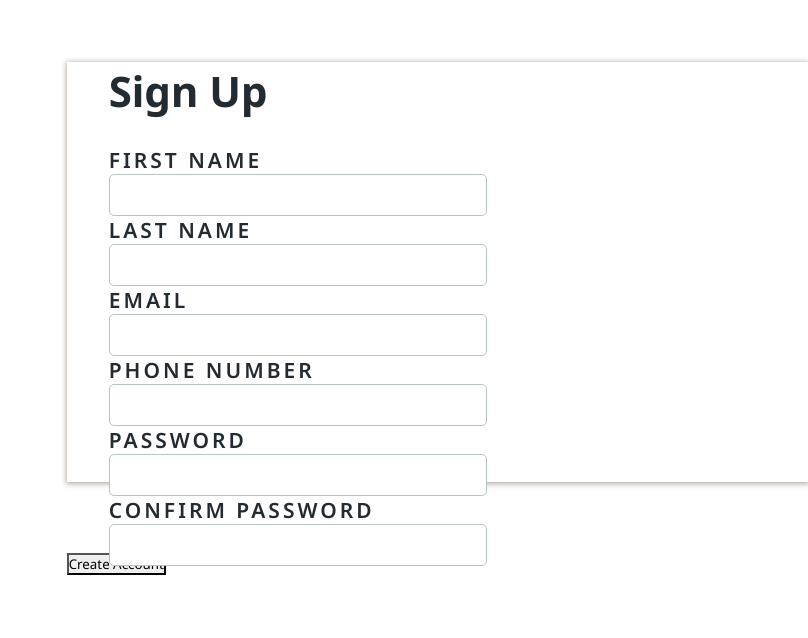
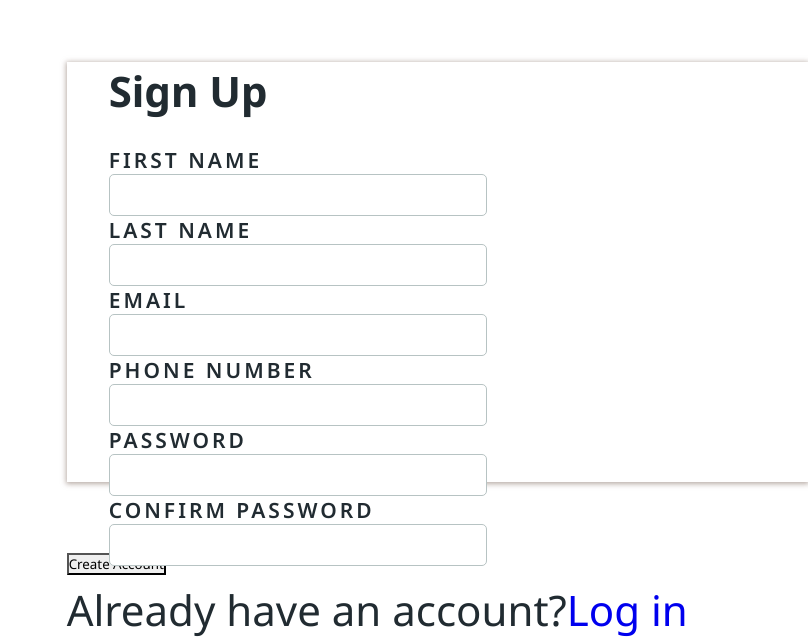
Before and after one commit to rohanjames1998/sign_up_form, a plain HTML site: page index.html in a window 1280 px wide. Shown: the part 625-1263 px from the top of the page, without its empty margins (472-1280 px from the left). Before the commit the page ends 1206 px from the top, so only its background shows below. Drawn offline with Linux system fonts and the light colour scheme.

Commit message:
Add option to login if account already created

```diff
--- a/index.html
+++ b/index.html
@@ -59,12 +59,7 @@
             </div>
             <div class="pwd-cont">
               <label for="pword">PASSWORD</label>
-                <input
-                  type="password"
-                  name="pword"
-                  id="pword"
-                  required="true"
-                />
+              <input type="password" name="pword" id="pword" required="true" />
             </div>
             <div class="pwd2-cont">
               <label for="confirmpword">CONFIRM PASSWORD</label>
@@ -76,7 +71,12 @@
               />
             </div>
           </fieldset>
+          <div class="button-cont">
             <button type="submit" class="submit-btn">Create Account</button>
+            <p class="account-txt">
+              Already have an account?<a href="#" class="login">Log in</a>
+            </p>
+          </div>
         </form>
       </section>
     </div>
```
Lines whose indentation alone changed are shown as unchanged.
